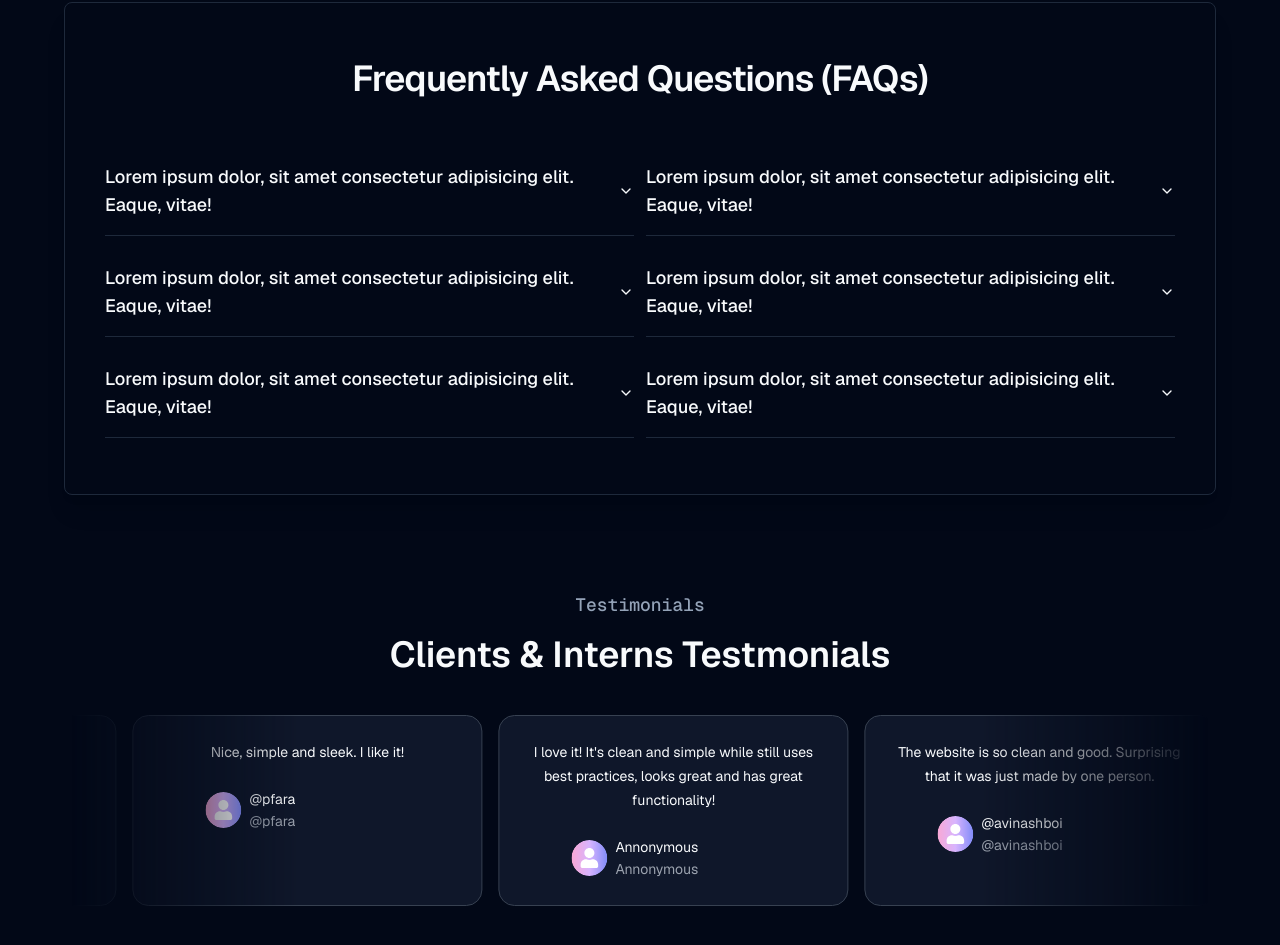
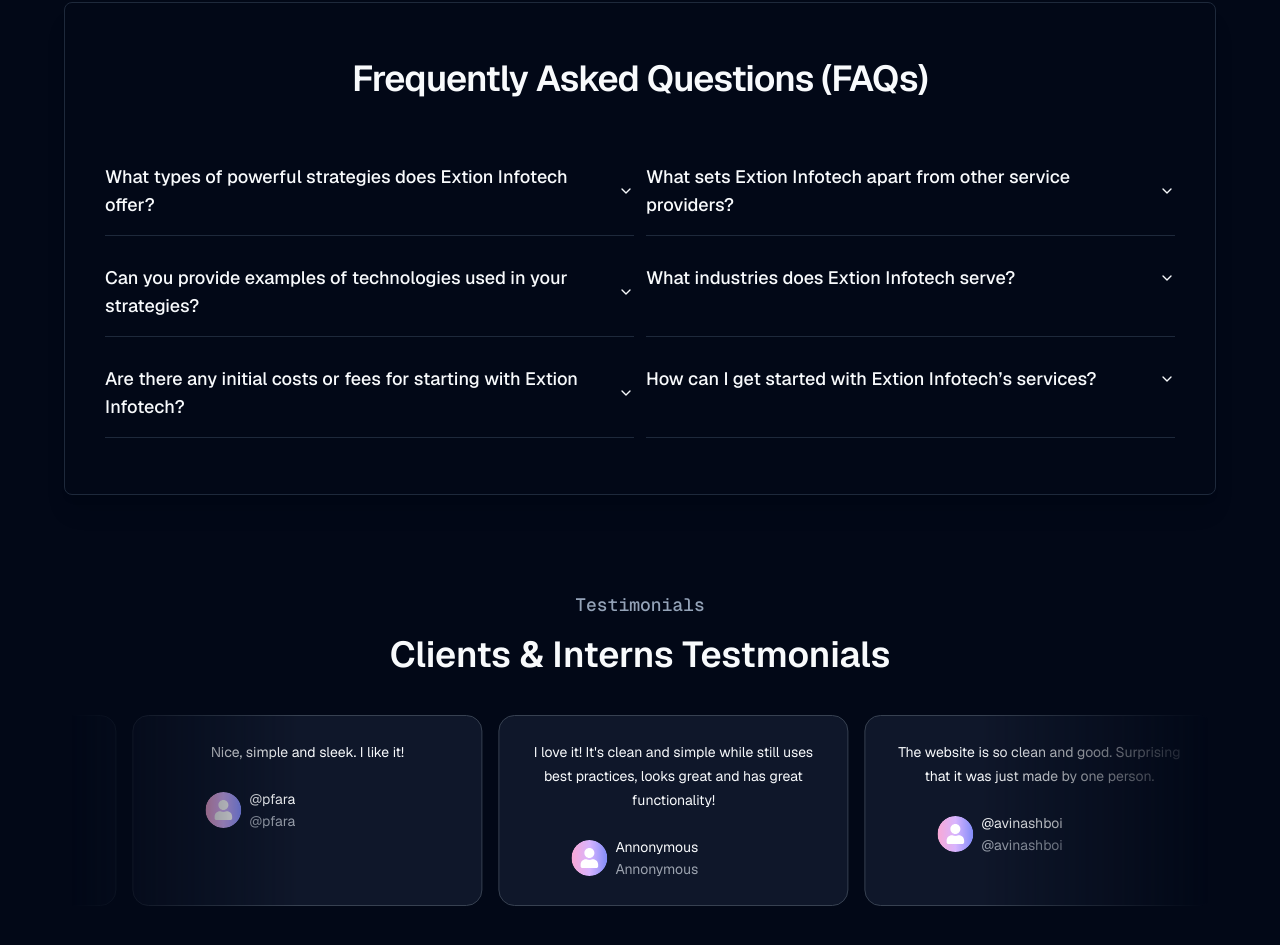
Before and after one commit to suman-3/extion-infotech-website, a Next.js app: page / in a window 1280 px wide. Shown: the part 4121-5066 px from the top of the page. Built offline with nearby package versions, Linux system fonts and the light colour scheme.

Commit message:
Update FAQ data with more specific questions and answers

```diff
--- a/constant/faq-data.ts
+++ b/constant/faq-data.ts
@@ -1,27 +1,27 @@
 export const faqsData = [
     {
         id: 1,
-        question : " Lorem ipsum dolor, sit amet consectetur adipisicing elit. Eaque, vitae!",
-        answer: '  Lorem ipsum dolor sit amet consectetur adipisicing elit. Ducimus cum nemo similique incidunt adipisci quas voluptatem reiciendis tempora temporibus quod!',
+        question : "What types of powerful strategies does Extion Infotech offer?",
+        answer: 'Extion Infotech provides a range of powerful strategies, including advanced digital marketing, cutting-edge software solutions, and innovative technology integrations. Our strategies are designed to drive business growth and ensure you stay ahead of the competition.',
     },
     { id: 2,
-        question : " Lorem ipsum dolor, sit amet consectetur adipisicing elit. Eaque, vitae!",
-        answer: '  Lorem ipsum dolor sit amet consectetur adipisicing elit. Ducimus cum nemo similique incidunt adipisci quas voluptatem reiciendis tempora temporibus quod!',
+        question : "What sets Extion Infotech apart from other service providers?",
+        answer: 'Our focus on redefining expectations sets us apart. We go beyond traditional approaches by offering cutting-edge technologies and a client-centered methodology that emphasizes innovation and exceptional results, ensuring your business stands out.',
     },
     { id: 3,
-        question : " Lorem ipsum dolor, sit amet consectetur adipisicing elit. Eaque, vitae!",
-        answer: '  Lorem ipsum dolor sit amet consectetur adipisicing elit. Ducimus cum nemo similique incidunt adipisci quas voluptatem reiciendis tempora temporibus quod!',
+        question : "Can you provide examples of technologies used in your strategies?",
+        answer: 'Yes, we utilize a range of advanced technologies including the latest in software development, data analytics, cybersecurity, and digital marketing tools. These technologies are selected based on their ability to drive innovation and achieve your business objectives.',
     },
     { id: 4,
-        question : " Lorem ipsum dolor, sit amet consectetur adipisicing elit. Eaque, vitae!",
-        answer: '  Lorem ipsum dolor sit amet consectetur adipisicing elit. Ducimus cum nemo similique incidunt adipisci quas voluptatem reiciendis tempora temporibus quod!',
+        question : "What industries does Extion Infotech serve?",
+        answer: 'We serve a variety of industries including technology, retail, finance, healthcare, and more. Our solutions are adaptable to meet the needs of different sectors.',
     },
     { id: 5,
-        question : " Lorem ipsum dolor, sit amet consectetur adipisicing elit. Eaque, vitae!",
-        answer: '  Lorem ipsum dolor sit amet consectetur adipisicing elit. Ducimus cum nemo similique incidunt adipisci quas voluptatem reiciendis tempora temporibus quod!',
+        question : "Are there any initial costs or fees for starting with Extion Infotech?",
+        answer: 'Initial costs or fees may vary depending on the services you choose. We provide detailed information and a transparent cost breakdown during the initial consultation.',
     },
     { id: 6,
-        question : " Lorem ipsum dolor, sit amet consectetur adipisicing elit. Eaque, vitae!",
-        answer: '  Lorem ipsum dolor sit amet consectetur adipisicing elit. Ducimus cum nemo similique incidunt adipisci quas voluptatem reiciendis tempora temporibus quod!',
+        question : " How can I get started with Extion Infotech’s services?",
+        answer: 'To get started, reach out to us through our website or contact our team directly. We will arrange an initial consultation to discuss your needs, explore how our strategies can benefit your business, and begin the process of developing a customized plan.',
     },
 ]
```
